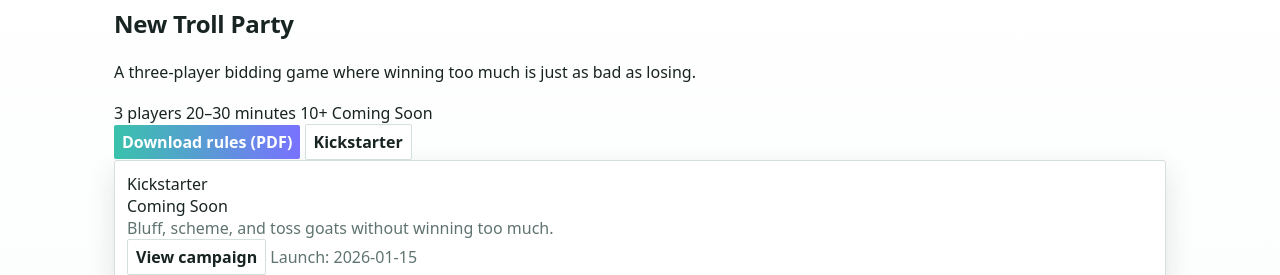
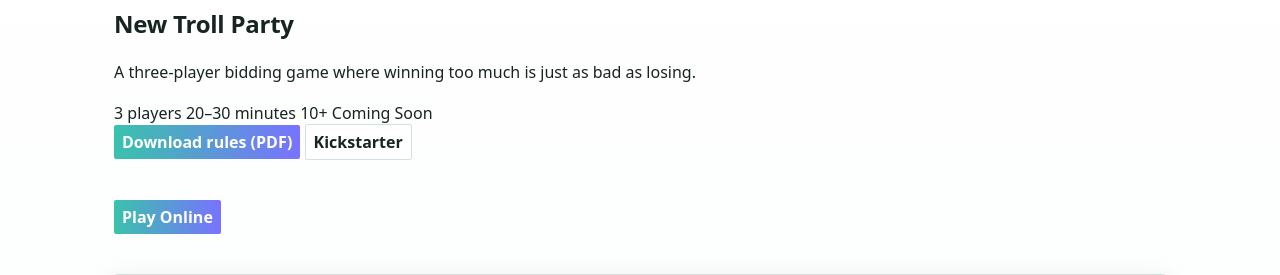
Before and after one commit to mlkeen/mattkeengames, a Flask app: page /games/new-troll-party in a window 1280 px wide. Shown: the part 110-385 px from the top of the page. Run offline with Flask 3, Linux system fonts and the light colour scheme.

Commit message:
Playe online button

```diff
--- a/app.py
+++ b/app.py
@@ -102,6 +102,10 @@
     app = Flask(__name__)
     app.config["TEMPLATES_AUTO_RELOAD"] = True
     app.config["SITE_URL"] = os.environ.get("SITE_URL", "").rstrip("/")
+    app.secret_key = os.environ.get("SECRET_KEY", "dev-secret-key-change-me")
+
+    from new_troll_party_online import ntp_bp
+    app.register_blueprint(ntp_bp)
 
     @app.context_processor
     def inject_globals():
--- a/templates/games/detail.html
+++ b/templates/games/detail.html
@@ -34,6 +34,18 @@
       {% if game.kickstarter and game.kickstarter.url %}
         <a class="btn" href="{{ game.kickstarter.url }}" target="_blank">Kickstarter</a>
       {% endif %}
+
+      {% if game.slug == "new-troll-party" %}
+        <div class="section">
+          <a
+            href="/new-troll-party"
+            class="btn primary"
+          >
+            Play Online
+          </a>
+        </div>
+      {% endif %}
+
     </div>
 
     {% include "components/kickstarter_card.html" with context %}
```
